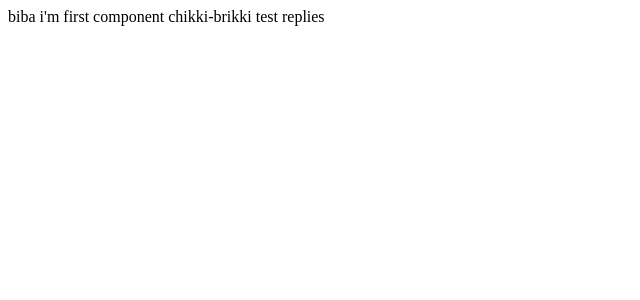
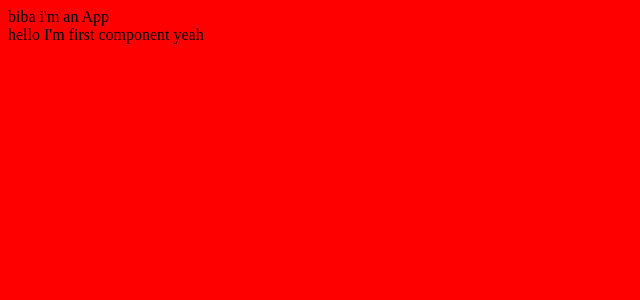
Before and after one commit to SnusnumrConceit/luxi_chat, a Vue app: page / in a window 1280 px wide. Shown: the top 300 px of the page, without its empty margins (0-640 px from the left). Built offline with nearby package versions, Linux system fonts and the light colour scheme.

Commit message:
Update some play with hot reload. Close #4

```diff
--- a/src/app.vue
+++ b/src/app.vue
@@ -1,12 +1,20 @@
 <template>
   <div>
-    biba i'm first component
-    chikki-brikki
-    test replies
+    biba i'm an App
+    <first-component></first-component>
   </div>
 </template>
 <script>
+  import firstComponent from './first_component.vue'
   export default {
-    name: 'app'
+    name: 'app',
+    components: {
+      'first-component': firstComponent
+    }
   }
 </script>
+<style lang="sass">
+  body
+    background: red
+
+</style>
--- /dev/null
+++ b/src/first_component.vue
@@ -0,0 +1,6 @@
+<template>
+  <div>
+    hello I'm first component
+    yeah
+  </div>
+</template>
```
